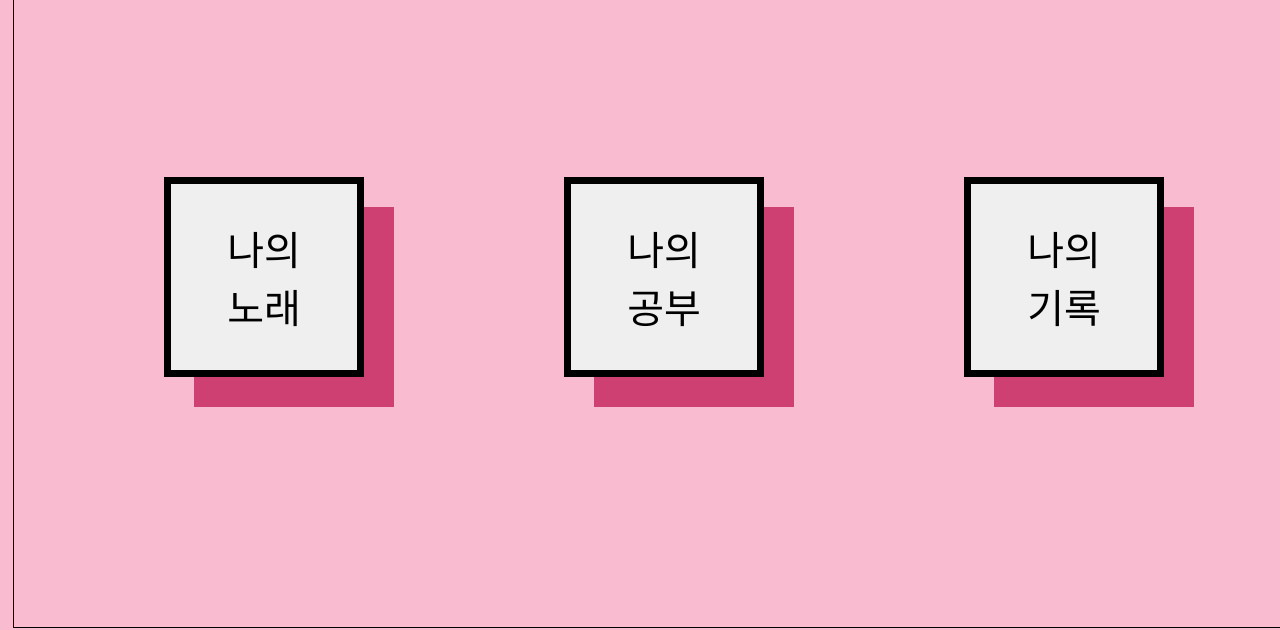
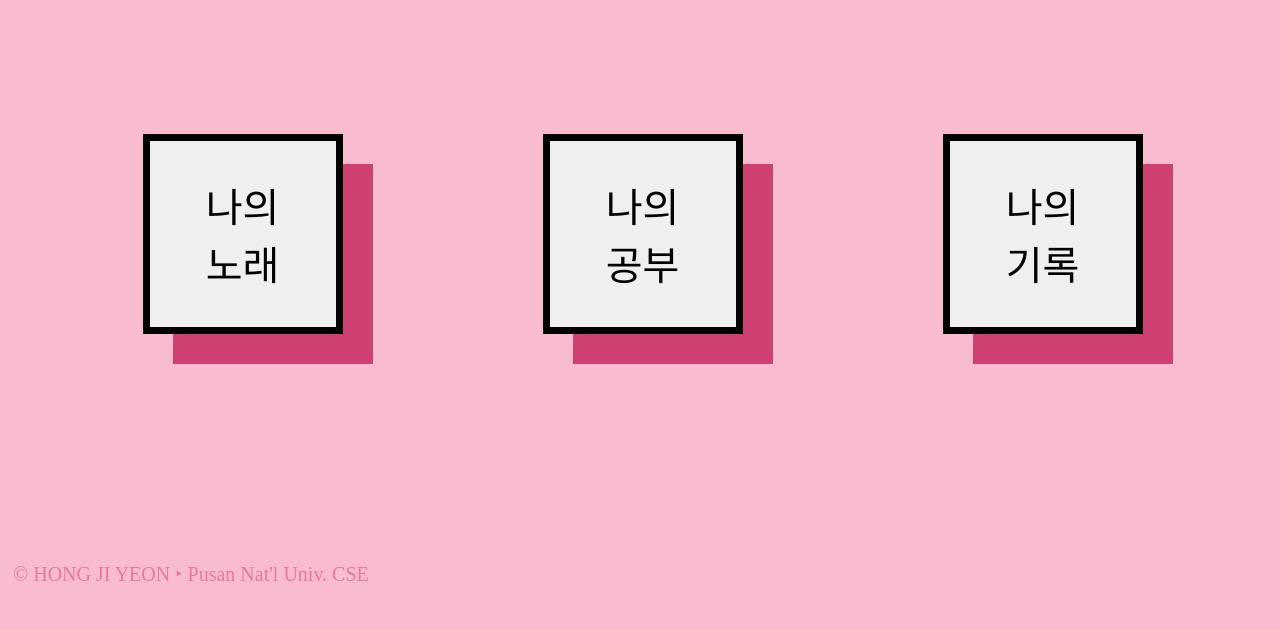
Before and after one commit to redzzzi/redzzzi.github.io, a plain HTML site: page index.html in a window 1280 px wide. Shown: the part 341-971 px from the top of the page. Drawn offline with Linux system fonts and the light colour scheme; a web font is replaced by a local one.

Commit message:
Update main.css

```diff
--- a/main.css
+++ b/main.css
@@ -106,14 +106,15 @@ body {
     color: rgb(236, 206, 100);
 }
 
+/*
 .all {
     width: 1300px;
     margin: 50px auto;
     border: solid 1px black;
     padding-bottom: 250px;
-}
+}*/
+
 footer {
-    border: solid 1px black;
     color: #e57a9e;
     font-size: 20px;
     text-align: left;
```
